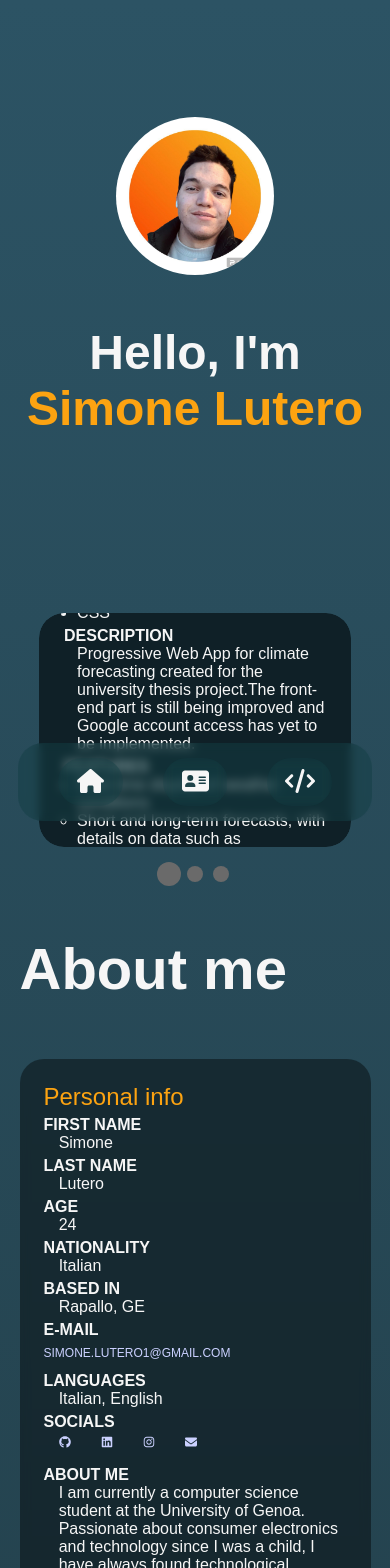
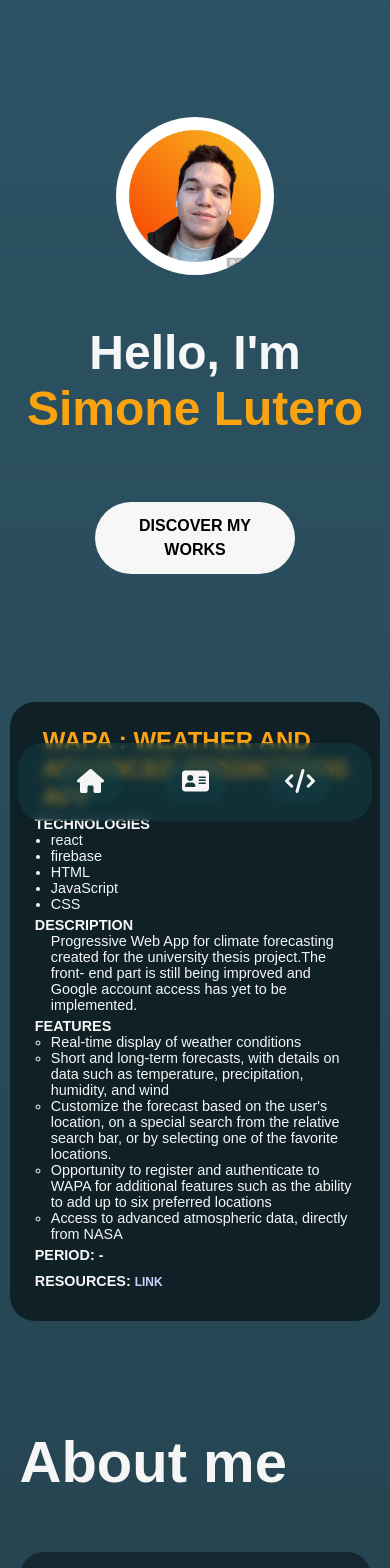
Before and after one commit to simlu2000/simonelutero, a React (Create React App) app: page / in a window 390 px wide. Shown: the top 1568 px of the page. Built offline with nearby package versions, Linux system fonts and the light colour scheme.

Commit message:
new swiper

```diff
--- a/package.json
+++ b/package.json
@@ -21,6 +21,7 @@
     "react-router-dom": "^6.27.0",
     "react-scripts": "5.0.1",
     "react-vertical-timeline-component": "^3.6.0",
+    "swiper": "^11.1.15",
     "web-vitals": "^2.1.4"
   },
   "scripts": {
--- a/src/components/Works.js
+++ b/src/components/Works.js
@@ -1,7 +1,8 @@
 import { projects } from "../Utils/datas";
 import { useState } from 'react';
-import AwesomeSlider from 'react-awesome-slider';
-import 'react-awesome-slider/dist/styles.css';
+import { Swiper, SwiperSlide } from 'swiper/react';
+import 'swiper/swiper-bundle.css';
+import { Pagination } from 'swiper'; // Importazione corretta
 
 const Works = () => {
     const [selectedProject] = useState(''); // stato per gestione progetti
@@ -25,10 +26,17 @@ const Works = () => {
                 {/* Il menu per selezionare i progetti potrebbe essere qui */}
             </section>
 
-            <div id="project-box" className="project">
-                <AwesomeSlider selected={index} onTransitionEnd={handleNext} onTransitionStart={handleBack} style={{ backgroundColor: '#f7f7f7' }}>
+            <div id="project-box" className="project dynamic-height">
+                <Swiper
+                    spaceBetween={50}
+                    slidesPerView={1}
+                    onSlideChange={handleNext} // Cambia indice quando lo slide cambia
+                    onSwiper={(swiper) => setIndex(swiper.activeIndex)} // Aggiorna l'indice quando lo swiper viene inizializzato
+                    pagination={{ clickable: true }} // Aggiunge la paginazione (pallini) e rende cliccabili
+                    style={{ backgroundColor: 'transparent' }}
+                >
                     {filteredProjects.map((project, index) => (
-                        <div key={index} className="works-item">
+                        <SwiperSlide key={index} className="works-item">
                             <h2 id="name-area" className="project name">{project.name} : {project.info}</h2>
                             <div className="work-info">
                                 <div className="work-info-label">Technologies</div>
@@ -49,14 +57,12 @@ const Works = () => {
                                 </ul>
                                 <div className="work-info-label">Period: {project.start}-{project.end}</div>
                                 <div className="work-info">
-                                    <div id="res" className="work-info-label">Resources: <a class="link" href={project.source_code_link}><b>Link</b></a></div>
+                                    <div id="res" className="work-info-label">Resources: <a className="link" href={project.source_code_link}><b>Link</b></a></div>
                                 </div>
                             </div>
-                        </div>
+                        </SwiperSlide>
                     ))}
-                </AwesomeSlider>
-
-
+                </Swiper>
             </div>
         </>
     );
--- a/src/style/style.css
+++ b/src/style/style.css
@@ -264,12 +264,10 @@ a:hover {
 }
 
 .project {
-    max-width: 1140px;
     width: 80%;
     margin: 0 auto;
     border-radius: 25px;
-    height: auto;
-
+    height: auto !important;
 }
 
 .name {
@@ -351,6 +349,7 @@ section {
     background-color: #0F2027;
     -webkit-backdrop-filter: blur(5px);
     backdrop-filter: blur(5px);
+    height: auto;
 }
 
 .work-info {
@@ -464,41 +463,7 @@ section {
     margin-top: -100px;
 }
 
-.awssld {
-    background-color: transparent !important;
-    /* Imposta lo sfondo trasparente */
 
-}
-
-.awssld__content {
-    background-color: transparent !important;
-    /* Assicurati che anche il contenuto sia trasparente */
-    border-radius: 25px;
-
-}
-
-.awssld__bullets {
-    color: white !important;
-
-}
-
-.awssld__bullets .awssld__bullet {
-    background-color: white !important;
-    /* Colore dei pallini attivi */
-}
-
-/* Cambia il colore delle frecce */
-.awssld__control--next,
-.awssld__control--prev {
-    color: white !important;
-    /* Colore delle frecce */
-}
-
-.awssld__control--next:hover,
-.awssld__control--prev:hover {
-    color: white !important;
-    /* Colore delle frecce al passaggio del mouse */
-}
 
 /*-------------------------------------------------FOOTER------------------------------------------------------*/
 footer {
@@ -781,13 +746,26 @@ footer {
 }
 
 @media screen and (max-width: 481px) {
-    .works-menu {
-        visibility: hidden;
-        display: none;
+    .works-item {
     }
 
-    #infobutton {
-        display: none;
+    .project {
+        width: 95%;
+        margin: 0 auto;
+        height: auto;
+
+    }
+
+    .project h2 {
+        font-size: 1.5rem;
+    }
+
+    .project .work-info {
+        font-size: 0.9rem;
+    }
+
+    .works-item-tags {
+        font-size: 1rem;
     }
 
 }
@@ -809,3 +787,24 @@ footer {
 .timeline {
     margin-bottom: 15%;
 }
+
+
+
+/*--------------------------------SWIPER----------------------*/
+.swiper-pagination-bullet {
+    background-color: #000; /* Colore dei pallini */
+    width: 12px;
+    height: 12px;
+    opacity: 0.6;
+    transition: opacity 0.3s;
+}
+
+.swiper-pagination-bullet-active {
+    background-color: #007bff; /* Colore del pallino attivo */
+    opacity: 1;
+}
+
+/* Se vuoi aggiungere un effetto hover */
+.swiper-pagination-bullet:hover {
+    opacity: 1;
+}
```
Also changed, not shown: 1 other file (tests, documents, lock files or other folders).
